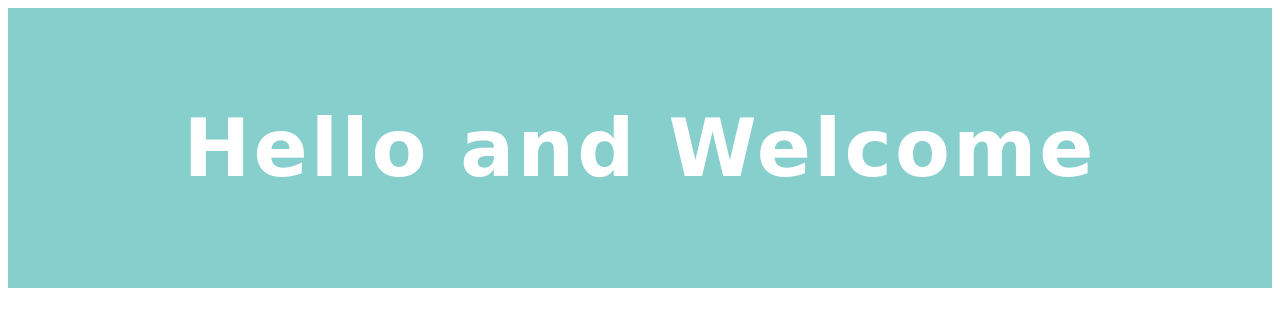
After one commit to StefBuwalda/WebApp3, a PHP site: page /src/login.html in a window 1280 px wide. The commit adds this page. Shown: the top 327 px of the page. Run offline with PHP 8.4, Linux system fonts and the light colour scheme.

Commit message:
added login page

```diff
--- /dev/null
+++ b/game/public/css/home.css
@@ -0,0 +1,16 @@
+*{
+    font-family: "Bradley Hand ITC", cursive;
+    color: white;
+    letter-spacing: 3px;
+}
+
+.welcome_content{
+    padding:40px;
+    font-size: 40px;
+    justify-items: center;
+    align-content: center;
+}
+
+.background{
+    background-color: #87CFCC;
+}
--- /dev/null
+++ b/game/src/login.html
@@ -0,0 +1,17 @@
+<!DOCTYPE html>
+<html lang="en">
+<head>
+  <link rel="stylesheet" href="../public/css/home.css">
+    <meta charset="UTF-8">
+    <title>Login</title>
+</head>
+<body>
+  <div class="background">
+    <div class="welcome_content">
+      <h1>Hello and Welcome</h1>
+
+    </div>
+
+  </div>
+</body>
+</html>
--- a/game/src/partials/navbar.html.php
+++ b/game/src/partials/navbar.html.php
@@ -3,5 +3,6 @@
         <a href="#">Home</a>
         <a href="#">About</a>
         <a href="#">Contact</a>
+        <a href="/login">Logout</a>
     </div>
 </nav>
```
